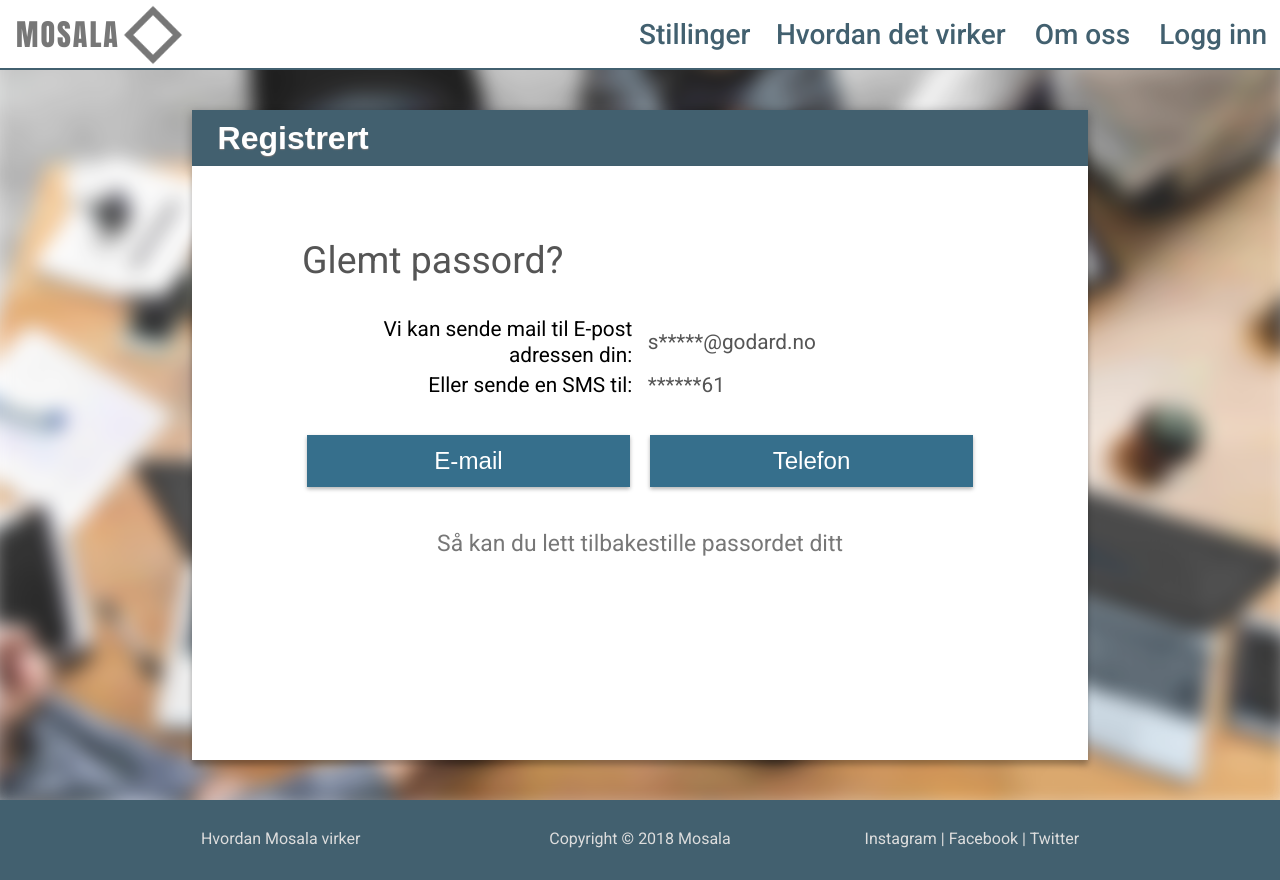
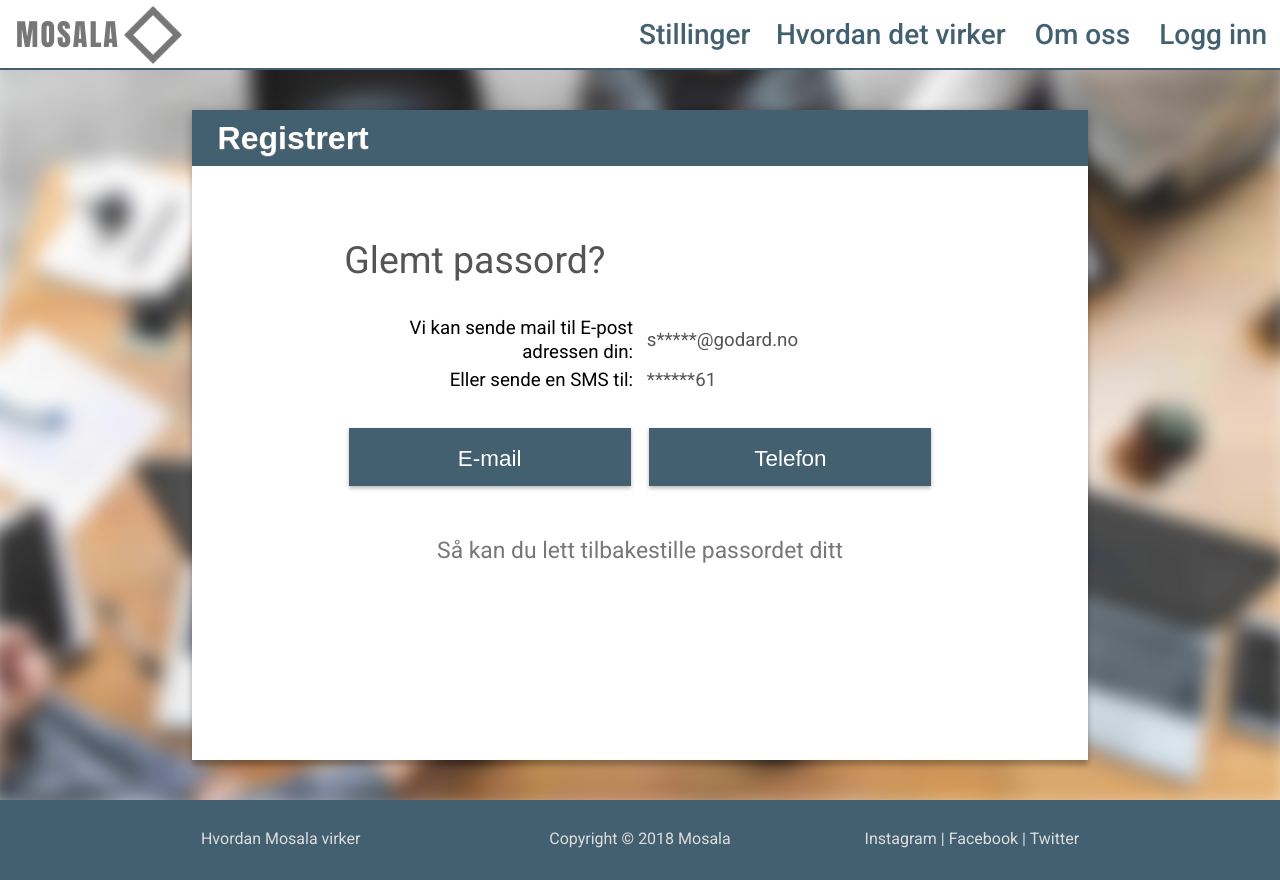
Before and after one commit to SanderGodard/Mosala, a PHP site: page /Pages/Forgot.php in a window 1280 px wide. Run offline with PHP 8.4, Linux system fonts and the light colour scheme.

Commit message:
Changes to Glemt passord side

```diff
--- a/Pages/Forgot.php
+++ b/Pages/Forgot.php
@@ -78,7 +78,7 @@
         <table>
           <tr>
             <td>Vi kan sende mail til E-post adressen din:</td>
-            <td class="SendTo"><?php global $email; echo $email; ?></td>
+            <td class="SendTo"><span title="Viser ikke nøyaktig antall *"><?php global $email; echo $email; ?></span></td>
           </tr>
           <tr>
             <td>Eller sende en SMS til:</td>
--- a/Styling/Styling.css
+++ b/Styling/Styling.css
@@ -25,8 +25,32 @@ font-face {
 
 .GlemtDiv {
   text-align: center;
-  width: 80%;
+  width: 70%;
   margin: auto; }
+
+.GlemtDiv button {
+  transition: all 0.2s ease;
+  box-shadow: 0px 2px 4px 0px rgba(0, 0, 0, 0.3);
+  background-color: #42606f;
+  color: white !important;
+  text-decoration: none;
+  box-sizing: border-box;
+  border: 0px solid #777;
+  padding: 18px 18px;
+  font-size: 1.2em;
+  text-align: center;
+  margin-bottom: 8px;
+  margin-right: auto;
+  margin-left: auto;
+  max-width: 700px;
+  margin-top: 8px;
+  width: 100%;
+  height: 58px; }
+
+.GlemtDiv button:hover, .GlemtDiv button:focus {
+  transition: all 0.2s ease;
+  font-size: 1.3em;
+  opacity: 0.8; }
 
 .GlemtDiv h2 {
   text-align: left;
@@ -41,6 +65,7 @@ font-face {
   width: 100%; }
 
 .GlemtDiv table tr td {
+  font-size: 0.9em;
   text-align: right;
   width: 48%;
   display: inline-block; }
@@ -762,7 +787,7 @@ select option {
 
 button {
   box-shadow: 0px 2px 4px 0px rgba(0, 0, 0, 0.3);
-  background-color: #366f8c;
+  background-color: #42606f;
   cursor: pointer;
   margin: 8px auto 0px;
   color: white;
--- a/Styling/Styling.sass
+++ b/Styling/Styling.sass
@@ -55,8 +55,34 @@ font-face
 
 .GlemtDiv
   text-align: center
-  width: 80%
+  width: 70%
   margin: auto
+
+.GlemtDiv button
+  transition: all 0.2s ease
+  box-shadow: 0px 2px 4px 0px rgba(0, 0, 0, 0.3)
+  background-color: #42606f
+  color: white !important
+  text-decoration: none
+  box-sizing: border-box
+  border: 0px solid #777
+  padding: 18px 18px
+  font-size: 1.2em
+  text-align: center
+  margin-bottom: 8px
+  margin-right: auto
+  margin-left: auto
+  max-width: 700px
+  margin-top: 8px
+  width: 100%
+  height: 58px
+
+.GlemtDiv button:hover, .GlemtDiv button:focus
+  transition: all .2s ease
+  font-size: 1.3em
+  opacity: 0.8
+
+
 
 .GlemtDiv h2
   text-align: left
@@ -72,6 +98,7 @@ font-face
 
 
 .GlemtDiv table tr td
+  font-size: 0.9em
   text-align: right
   width: 48%
   display: inline-block
@@ -928,7 +955,7 @@ select option
 
 button
   box-shadow: 0px 2px 4px 0px rgba(0, 0, 0, 0.3)
-  background-color: rgb(54, 111, 140)
+  background-color: $MainColor
   cursor: pointer
   margin: 8px auto 0px
   color: white
```
Also changed, not shown: 1 other file.
